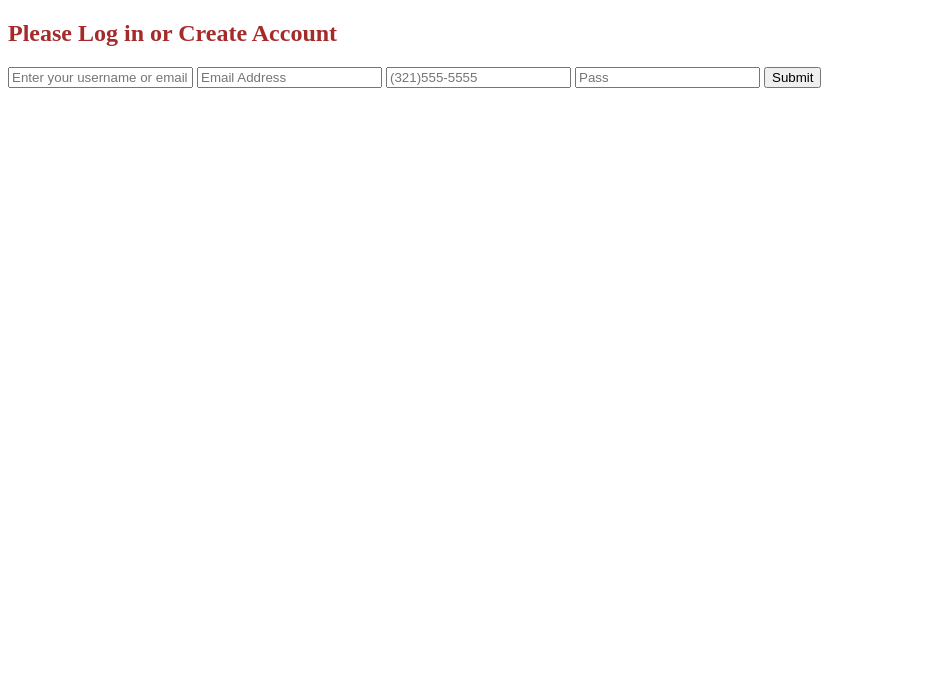
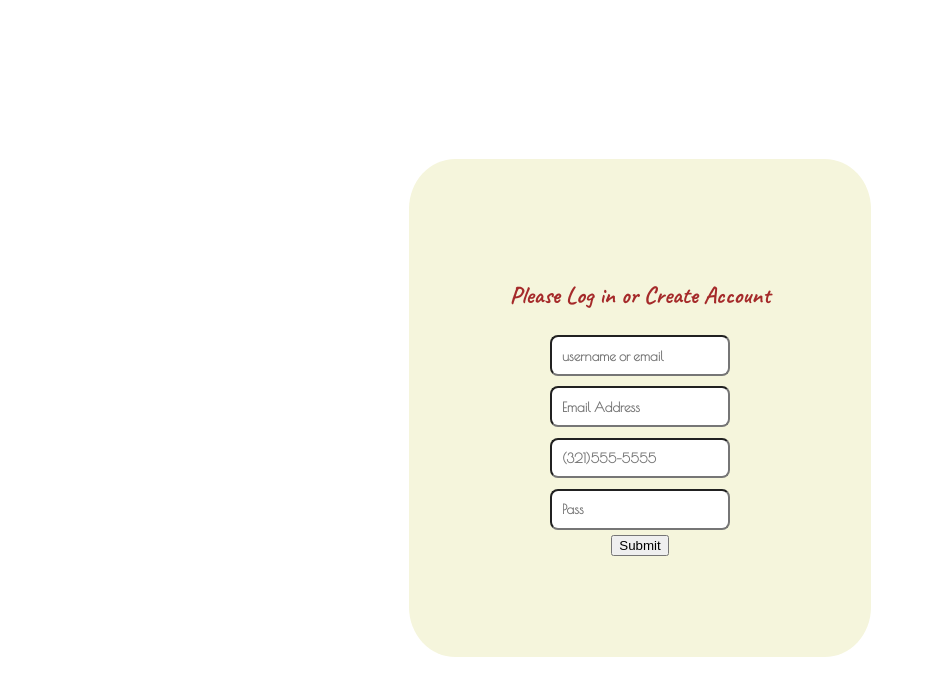
Before and after one commit to dannohh/app-login-registration, a website: page client/index.html in a window 1280 px wide. Shown: the whole page, without its empty margins (0-926 px from the left). Drawn offline with nearby package versions, Linux system fonts and the light colour scheme.

Commit message:
add column style and google font styling

```diff
--- a/client/index.html
+++ b/client/index.html
@@ -6,23 +6,28 @@
     <!-- TODO: Update '<title>'. -->
     <title>Document</title>
     <link href="https://fonts.googleapis.com/css2?family=Bangers&display=swap" rel="stylesheet">
+    <link href="https://fonts.googleapis.com/css2?family=Caveat:wght@700&display=swap" rel="stylesheet">
+    <link href="https://fonts.googleapis.com/css2?family=Caveat:wght@700&family=Poiret+One&display=swap" rel="stylesheet">
     <link href="style.css" rel="stylesheet">
   </head>
   <body>
     <!-- 'Connect' JS to this HTML file. -->
   <form>
     <h2>Please Log in or Create Account</h2>
-    <label for="userName"></label>
-    <input type="text" id="userName" placeholder="Enter your username or email">
+    <label for="userNameInput"></label>
+    <input type="text" id="userNameInput" placeholder="username or email">
+
     <label for="UserEmailInput"></label>
     <input type="text" id="userEmailInput" placeholder="Email Address">
+
     <label for="PhoneNumberInput"></label>
     <input type="text" id="phoneNumberInput" placeholder="(321)555-5555">
+
     <label for="userId"></label>
-
     <input type="password" id="password" placeholder="Pass">
 
     <button>Submit</button>
+
     <script src="./scripts.js"></script>
     </form>
   </body>
--- a/client/scripts.js
+++ b/client/scripts.js
@@ -1,6 +1 @@
-
-function checkPassword(enteredPassword correctPassword) {
-    if (enteredPassword === correctPassword) {
-        return true;
-    }
-}
+const userNameInput = document.querySelector('.userNameInput').value
--- a/client/style.css
+++ b/client/style.css
@@ -4,6 +4,37 @@
 }
 
 body {
+    align-items: center;
     background-color: white;
     color: brown;
+    display: flex;
+    flex-direction: column;
+    font-family: 'Caveat', cursive;
+    height: 100vh;
+    justify-content: center;
 }
+
+form {
+    align-items: center;
+    background-color: beige;
+    border-radius: 10%;
+    color: brown;
+    display: flex;
+    flex-direction: column;
+    font-family: 'Caveat', cursive;
+    justify-content: center;
+    padding: 8%;
+}
+
+input {
+margin: 2%;
+padding: 4%;
+border-radius: 8px;
+font-family: 'Poiret One', cursive;
+font-weight: bold;
+
+}
+
+h2 {
+    text-align: center;
+}
```
